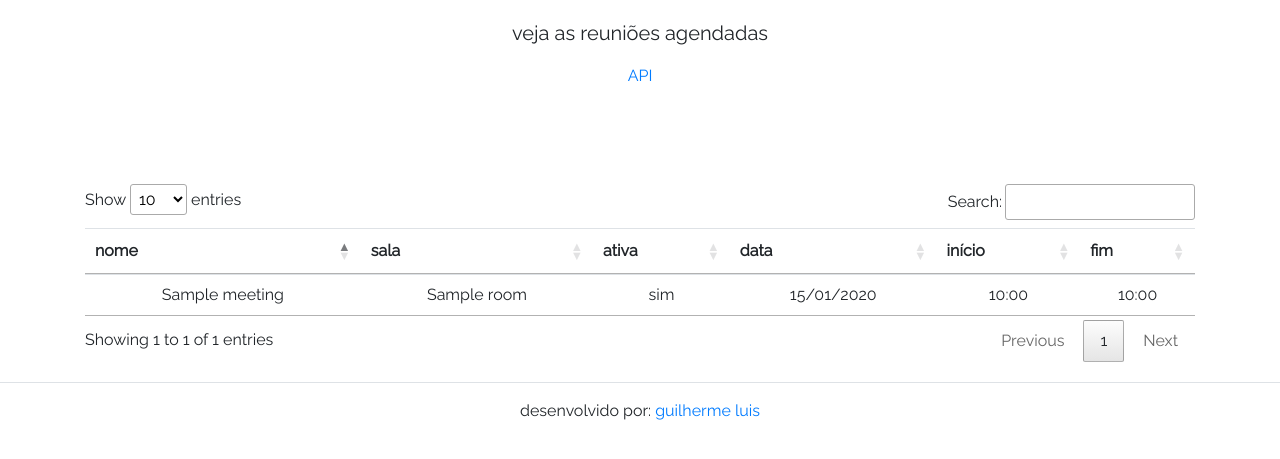
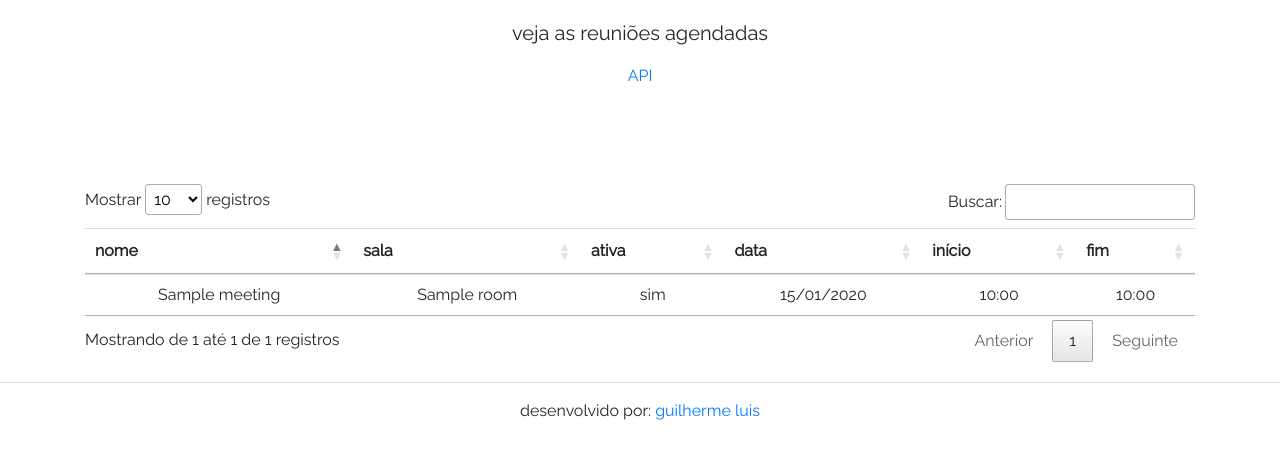
Before and after one commit to guilehm/rooms, a Django app: page /meeting/list/ in a window 1280 px wide. Shown: the part 218-677 px from the top of the page. Run offline with Django 3.2, Linux system fonts and the light colour scheme; tables that the repository leaves empty hold one stand-in row (values such as "Sample post"); some libraries are stand-ins or nearby versions.

Commit message:
Translate datatable

```diff
--- a/core/templates/core/meeting_list.html
+++ b/core/templates/core/meeting_list.html
@@ -10,7 +10,7 @@
     </div>
     <div class="container text-center">
         {% if meetings %}
-            <table id="myTable" class="table table-sm table-hover">
+            <table id="meetingTable" class="table table-sm table-hover">
                 <thead>
                     <tr>
                         <th scope="col">nome</th>
@@ -42,7 +42,29 @@
     </div>
     <script>
         $(document).ready( function () {
-            $('#myTable').DataTable();
+            $('#meetingTable').DataTable();
         } );
     </script>
+    <script>
+        $("#meetingTable").dataTable({
+            "bJQueryUI": true,
+            "oLanguage": {
+                "sProcessing":   "Processando...",
+                "sLengthMenu":   "Mostrar _MENU_ registros",
+                "sZeroRecords":  "Não foram encontrados resultados",
+                "sInfo":         "Mostrando de _START_ até _END_ de _TOTAL_ registros",
+                "sInfoEmpty":    "Mostrando de 0 até 0 de 0 registros",
+                "sInfoFiltered": "",
+                "sInfoPostFix":  "",
+                "sSearch":       "Buscar:",
+                "sUrl":          "",
+                "oPaginate": {
+                    "sFirst":    "Primeiro",
+                    "sPrevious": "Anterior",
+                    "sNext":     "Seguinte",
+                    "sLast":     "Último"
+                }
+            }
+        })
+    </script>
 {% endblock %}
```
